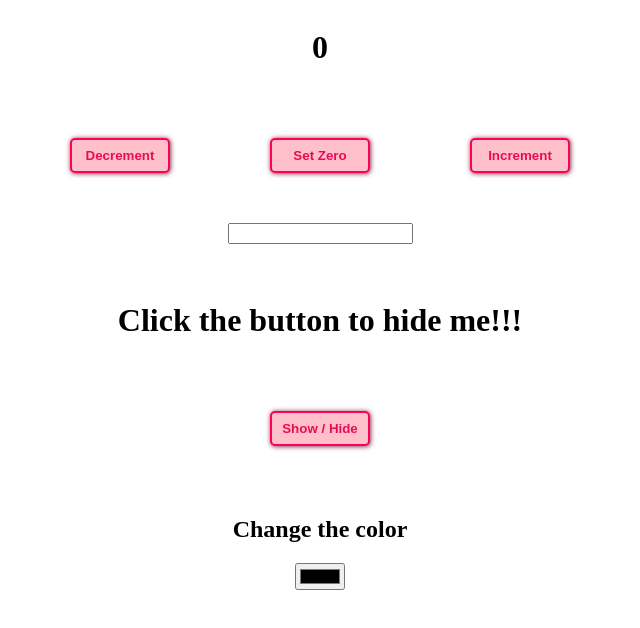
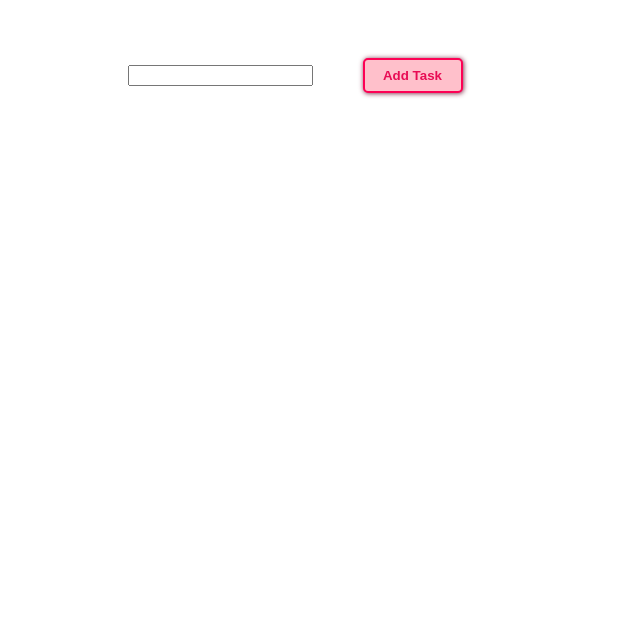
Before and after one commit to codewithmurali/first-react-app, a React (Create React App) app: page / in a window 1280 px wide. Shown: the top 628 px of the page, without its empty margins (320-960 px from the left). Built offline with nearby package versions, Linux system fonts and the light colour scheme.

Commit message:
After completing Todo list

```diff
--- a/src/App.js
+++ b/src/App.js
@@ -1,60 +1,66 @@
-import "./App.css";
+import "./style.css";
 import { useState } from "react";
+import { Task } from "./Task";
 // import { Planets } from "./planets";
 
 function App() {
-  const [count, setCount] = useState(0);
-  const [input, changeInput] = useState("");
-  const [text, showHide] = useState(true);
-  const [textcolor, changeColor] = useState("black");
+  const [todoList, setTodoList] = useState([]);
+  const [newTask, setNewTask] = useState("");
 
-  const decrement = () => {
-    setCount(count - 1);
-  };
-  const setZero = () => {
-    setCount(0);
-  };
-  const increment = () => {
-    setCount(count + 1);
+  const handleChange = (event) => {
+    setNewTask(event.target.value);
   };
 
-  const handleInputEvent = (event) => {
-    changeInput(event.target.value);
+  const addTask = () => {
+    const task = {
+      id: todoList.length === 0 ? 1 : todoList[todoList.length - 1].id + 1,
+      taskName: newTask,
+      completed: false,
+    };
+
+    setTodoList([...todoList, task]);
+  };
+  const completeTask = (id) => {
+    setTodoList(
+      todoList.map((task) => {
+        if (task.id === id) {
+          return { ...task, completed: true };
+        } else {
+          return task;
+        }
+      })
+    );
   };
 
+  const deleteTask = (id) => {
+    setTodoList(todoList.filter((task) => task.id !== id));
+  };
   return (
     <div className="App">
-      <h1>{count}</h1>
-      <div>
-        <button onClick={decrement}>Decrement</button>
-        <button onClick={setZero}>Set Zero</button>
-        <button onClick={increment}>Increment</button>
+      <div className="addTask">
+        <input type="text" onChange={handleChange} />
+        <button onClick={addTask}>Add Task</button>
       </div>
-      <input type="text" onChange={handleInputEvent} />
-      {text && (
-        <h1 style={{ color: textcolor }}>
-          {input} <br /> Click the button to hide me!!!
-        </h1>
-      )}
-      <button
-        onClick={() => {
-          showHide(!text);
-        }}
-      >
-        {" "}
-        Show / Hide{" "}
-      </button>
-      <h2 style={{ color: textcolor }}>Change the color</h2>
-      <input
-        type="color"
-        onChange={(event) => changeColor(event.target.value)}
-      />
+      <div className="list">
+        {todoList.map((task) => {
+          return (
+            <Task
+              taskName={task.taskName}
+              id={task.id}
+              completed={task.completed}
+              deleteTask={deleteTask}
+              completeTask={completeTask}
+            />
+          );
+        })}
+      </div>
     </div>
   );
 }
 
 export default App;
 
+//_______Display Planets____________
 //
 // const planets = [
 //   { name: "Mars", isGasPlanet: false },
@@ -71,3 +77,55 @@ export default App;
 //     )}
 //   </div>
 // );
+//
+//
+//
+// ________Basics of use state____________
+//   const [count, setCount] = useState(0);
+//   const [input, changeInput] = useState("");
+//   const [text, showHide] = useState(true);
+//   const [textcolor, changeColor] = useState("black");
+
+//   const decrement = () => {
+//     setCount(count - 1);
+//   };
+//   const setZero = () => {
+//     setCount(0);
+//   };
+//   const increment = () => {
+//     setCount(count + 1);
+//   };
+
+//   const handleInputEvent = (event) => {
+//     changeInput(event.target.value);
+//   };
+
+//   return (
+//     <div className="App">
+//       <h1>{count}</h1>
+//       <div>
+//         <button onClick={decrement}>Decrement</button>
+//         <button onClick={setZero}>Set Zero</button>
+//         <button onClick={increment}>Increment</button>
+//       </div>
+//       <input type="text" onChange={handleInputEvent} />
+//       {text && (
+//         <h1 style={{ color: textcolor }}>
+//           {input} <br /> Click the button to hide me!!!
+//         </h1>
+//       )}
+//       <button
+//         onClick={() => {
+//           showHide(!text);
+//         }}
+//       >
+//         {" "}
+//         Show / Hide{" "}
+//       </button>
+//       <h2 style={{ color: textcolor }}>Change the color</h2>
+//       <input
+//         type="color"
+//         onChange={(event) => changeColor(event.target.value)}
+//       />
+//     </div>
+//   );
--- /dev/null
+++ b/src/Task.js
@@ -0,0 +1,12 @@
+export const Task = (props) => {
+  return (
+    <div
+      className="task"
+      style={{ backgroundColor: props.completed ? "green" : "white" }}
+    >
+      <h1>{props.taskName}</h1>
+      <button onClick={() => props.deleteTask(props.id)}>X</button>
+      <button onClick={() => props.completeTask(props.id)}>Complete</button>
+    </div>
+  );
+};
--- /dev/null
+++ b/src/style.css
@@ -0,0 +1,107 @@
+.App {
+  text-align: center;
+  display: -webkit-box;
+  display: -ms-flexbox;
+  display: flex;
+  -webkit-box-orient: vertical;
+  -webkit-box-direction: normal;
+      -ms-flex-direction: column;
+          flex-direction: column;
+  -webkit-box-align: center;
+      -ms-flex-align: center;
+          align-items: center;
+}
+
+.App-logo {
+  height: 40vmin;
+  pointer-events: none;
+}
+
+@media (prefers-reduced-motion: no-preference) {
+  .App-logo {
+    -webkit-animation: App-logo-spin infinite 20s linear;
+            animation: App-logo-spin infinite 20s linear;
+  }
+}
+
+.App-header {
+  background-color: #282c34;
+  min-height: 100vh;
+  display: -webkit-box;
+  display: -ms-flexbox;
+  display: flex;
+  -webkit-box-orient: vertical;
+  -webkit-box-direction: normal;
+      -ms-flex-direction: column;
+          flex-direction: column;
+  -webkit-box-align: center;
+      -ms-flex-align: center;
+          align-items: center;
+  -webkit-box-pack: center;
+      -ms-flex-pack: center;
+          justify-content: center;
+  font-size: calc(10px + 2vmin);
+  color: white;
+}
+
+.App-link {
+  color: #61dafb;
+}
+
+@-webkit-keyframes App-logo-spin {
+  from {
+    -webkit-transform: rotate(0deg);
+            transform: rotate(0deg);
+  }
+  to {
+    -webkit-transform: rotate(360deg);
+            transform: rotate(360deg);
+  }
+}
+
+@keyframes App-logo-spin {
+  from {
+    -webkit-transform: rotate(0deg);
+            transform: rotate(0deg);
+  }
+  to {
+    -webkit-transform: rotate(360deg);
+            transform: rotate(360deg);
+  }
+}
+
+.name {
+  font-family: sans-serif;
+  color: palevioletred;
+  background-color: pink;
+}
+
+button {
+  margin: 50px;
+  width: 100px;
+  height: 35px;
+  font-family: sans-serif;
+  font-weight: bolder;
+  border: solid 2px #fd0155;
+  border-radius: 5px;
+  color: #e80c55;
+  background-color: pink;
+  -webkit-box-shadow: 0.6px 0.6px 5px 0px #7c213f;
+          box-shadow: 0.6px 0.6px 5px 0px #7c213f;
+  -webkit-transition: cubic-bezier(0.165, 0.84, 0.44, 1) 0.4s;
+  transition: cubic-bezier(0.165, 0.84, 0.44, 1) 0.4s;
+}
+
+button:hover {
+  color: pink;
+  background-color: #e80c55;
+}
+
+label {
+  padding-inline: 50%;
+  color: red;
+  font-weight: bolder;
+  font-size: 100px;
+  font-family: Arial, Helvetica, sans-serif;
+}
+/*# sourceMappingURL=style.css.map */
--- /dev/null
+++ b/src/style.scss
@@ -0,0 +1,71 @@
+.App {
+  text-align: center;
+  display: flex;
+  flex-direction: column;
+  align-items: center;
+}
+
+.App-logo {
+  height: 40vmin;
+  pointer-events: none;
+}
+
+@media (prefers-reduced-motion: no-preference) {
+  .App-logo {
+    animation: App-logo-spin infinite 20s linear;
+  }
+}
+
+.App-header {
+  background-color: #282c34;
+  min-height: 100vh;
+  display: flex;
+  flex-direction: column;
+  align-items: center;
+  justify-content: center;
+  font-size: calc(10px + 2vmin);
+  color: white;
+}
+
+.App-link {
+  color: #61dafb;
+}
+
+@keyframes App-logo-spin {
+  from {
+    transform: rotate(0deg);
+  }
+  to {
+    transform: rotate(360deg);
+  }
+}
+
+.name {
+  font-family: sans-serif;
+  color: palevioletred;
+  background-color: pink;
+}
+button {
+  margin: 50px;
+  width: 100px;
+  height: 35px;
+  font-family: sans-serif;
+  font-weight: bolder;
+  border: solid 2px rgb(253, 1, 85);
+  border-radius: 5px;
+  color: rgb(232, 12, 85);
+  background-color: pink;
+  box-shadow: 0.6px 0.6px 5px 0px rgb(124, 33, 63);
+  transition: cubic-bezier(0.165, 0.84, 0.44, 1) 0.4s;
+}
+button:hover {
+  color: pink;
+  background-color: rgb(232, 12, 85);
+}
+label {
+  padding-inline: 50%;
+  color: red;
+  font-weight: bolder;
+  font-size: 100px;
+  font-family: Arial, Helvetica, sans-serif;
+}
```
Also changed, not shown: 1 other file (tests, documents, lock files or other folders).
